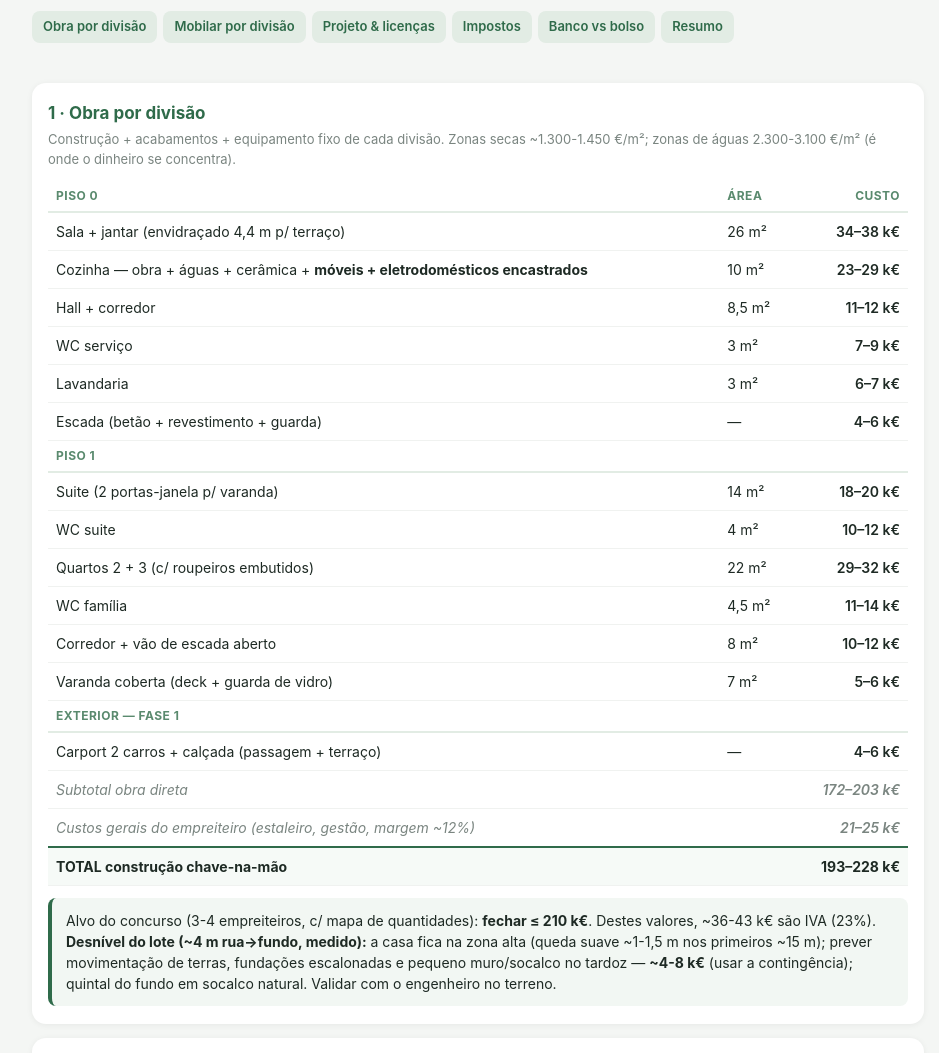
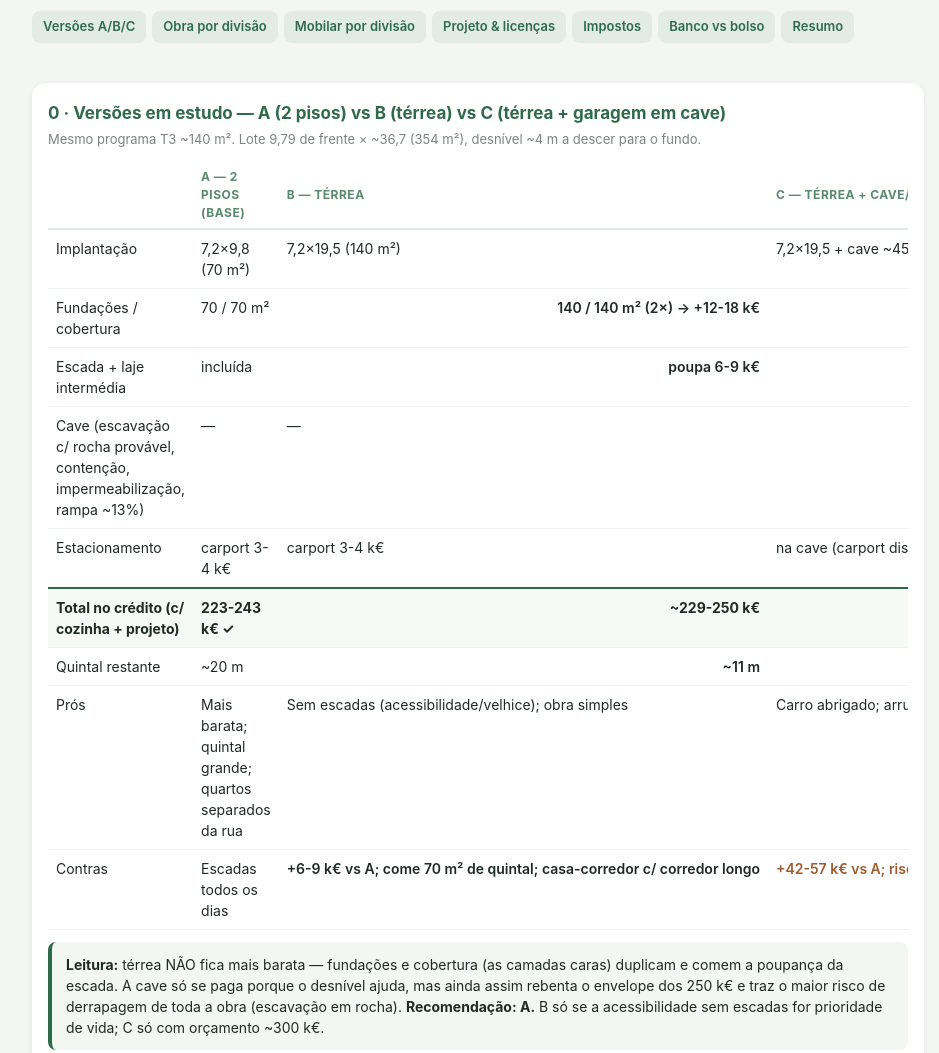
Before and after one commit to vascopeixoto/casa-covelo, a plain HTML site: page orcamento.html in a window 1280 px wide. Shown: the part 280-1333 px from the top of the page, without its empty margins (162-1101 px from the left). Drawn offline with Linux system fonts and the light colour scheme.

Commit message:
Orcamento: comparativo versoes A (2 pisos) / B (terrea) / C (terrea + cave)

```diff
--- a/orcamento.html
+++ b/orcamento.html
@@ -54,6 +54,7 @@
   </div>
   <a class="btn3d" href="index.html">▶ Ver modelo 3D interativo</a>
   <nav>
+    <a href="#versoes">Versões A/B/C</a>
     <a href="#obra">Obra por divisão</a>
     <a href="#mobilar">Mobilar por divisão</a>
     <a href="#projeto">Projeto & licenças</a>
@@ -62,6 +63,24 @@
     <a href="#resumo">Resumo</a>
   </nav>
 </header>
+
+<section id="versoes">
+  <h2>0 · Versões em estudo — A (2 pisos) vs B (térrea) vs C (térrea + garagem em cave)</h2>
+  <div class="desc">Mesmo programa T3 ~140 m². Lote 9,79 de frente × ~36,7 (354 m²), desnível ~4 m a descer para o fundo.</div>
+  <div class="tbl"><table>
+    <tr><th></th><th>A — 2 pisos (base)</th><th>B — térrea</th><th>C — térrea + cave/garagem</th></tr>
+    <tr><td>Implantação</td><td>7,2×9,8 (70 m²)</td><td>7,2×19,5 (140 m²)</td><td>7,2×19,5 + cave ~45 m²</td></tr>
+    <tr><td>Fundações / cobertura</td><td>70 / 70 m²</td><td class="v">140 / 140 m² (2×) → +12-18 k€</td><td class="v">idem + laje sobre cave</td></tr>
+    <tr><td>Escada + laje intermédia</td><td>incluída</td><td class="v">poupa 6-9 k€</td><td class="v">escada p/ cave volta</td></tr>
+    <tr><td>Cave (escavação c/ rocha provável, contenção, impermeabilização, rampa ~13%)</td><td>—</td><td>—</td><td class="v alerta">+35-55 k€ (desnível ajuda, senão seria +50-75k)</td></tr>
+    <tr><td>Estacionamento</td><td>carport 3-4 k€</td><td>carport 3-4 k€</td><td>na cave (carport dispensável)</td></tr>
+    <tr class="total"><td>Total no crédito (c/ cozinha + projeto)</td><td>223-243 k€ ✓</td><td class="v">~229-250 k€</td><td class="v alerta">~265-300 k€ ✗ passa os 250k</td></tr>
+    <tr><td>Quintal restante</td><td>~20 m</td><td class="v">~11 m</td><td class="v">~11 m (menos a rampa)</td></tr>
+    <tr><td>Prós</td><td>Mais barata; quintal grande; quartos separados da rua</td><td>Sem escadas (acessibilidade/velhice); obra simples</td><td>Carro abrigado; arrumos grandes</td></tr>
+    <tr><td>Contras</td><td>Escadas todos os dias</td><td class="v">+6-9 k€ vs A; come 70 m² de quintal; casa-corredor c/ corredor longo</td><td class="v alerta">+42-57 k€ vs A; risco geotécnico (rocha/água); rampa consome passagem</td></tr>
+  </table></div>
+  <div class="destaque"><b>Leitura:</b> térrea NÃO fica mais barata — fundações e cobertura (as camadas caras) duplicam e comem a poupança da escada. A cave só se paga porque o desnível ajuda, mas ainda assim rebenta o envelope dos 250 k€ e traz o maior risco de derrapagem de toda a obra (escavação em rocha). <b>Recomendação: A.</b> B só se a acessibilidade sem escadas for prioridade de vida; C só com orçamento ~300 k€.</div>
+</section>
 
 <section id="obra">
   <h2>1 · Obra por divisão</h2>
```
